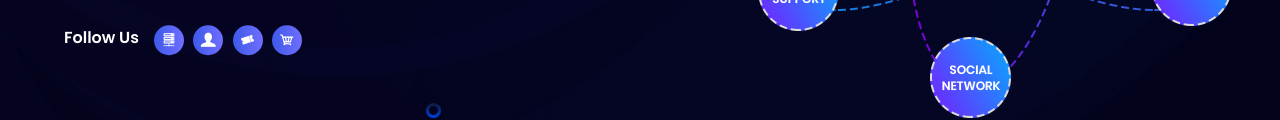
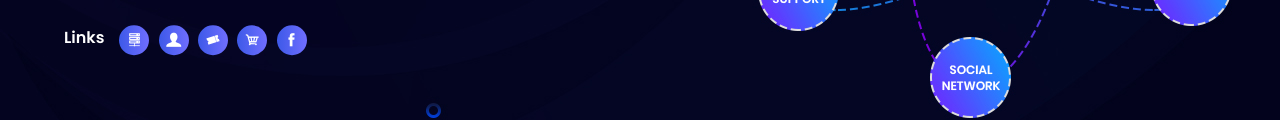
Before and after one commit to efwfewfdcsxcew/cawcascsacweascxsvcxzewfsdcx.github.io, a plain HTML site: page index.html in a window 1280 px wide. Shown: the part 568-688 px from the top of the page. Drawn offline with Linux system fonts and the light colour scheme.

Commit message:
Update index.html

```diff
--- a/index.html
+++ b/index.html
@@ -150,7 +150,7 @@
                   </div>
                   <div class="icon_section witr_icon_section display_flex">
                      <div class="witr_flow_text">
-                        <h5>Follow Us</h5>
+                        <h5>Links</h5>
                      </div>
                      <div class="poket_slider_icon witr_slick_content_icon">
                         <ul>
@@ -158,6 +158,7 @@
                            <li><a href="https://billing.everesthosting.tech"><i class="icofont-user-alt-3"></i></a></li>
                            <li><a href="https://discord.everesthosting.tech"><i class="icofont-ticket"></i></a></li>
                            <li><a href="https://billing.everesthosting.tech/store/minecraft"><i class="icofont-cart"></i></a></li>
+                           <li><a href="https://facebook.com/everesthostingnp"><i class="icofont-facebook"></i></a></li>
                         </ul>
                      </div>
                   </div>
```
